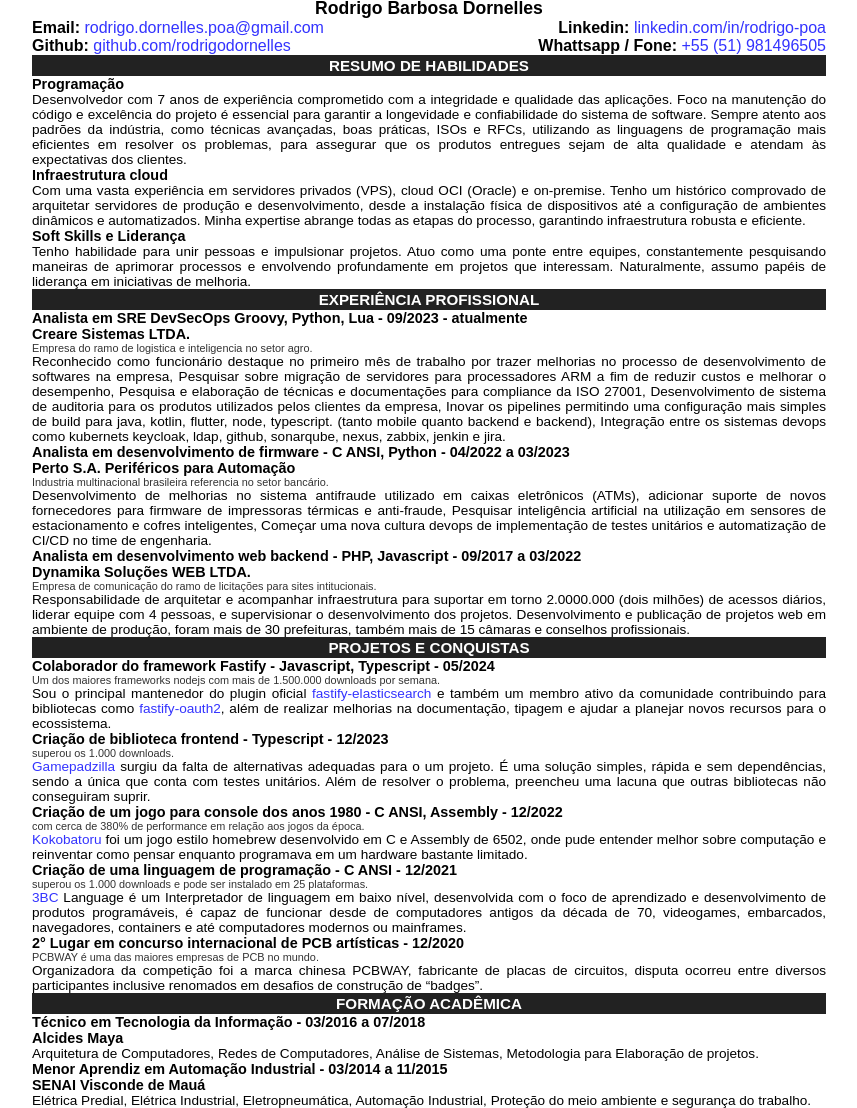
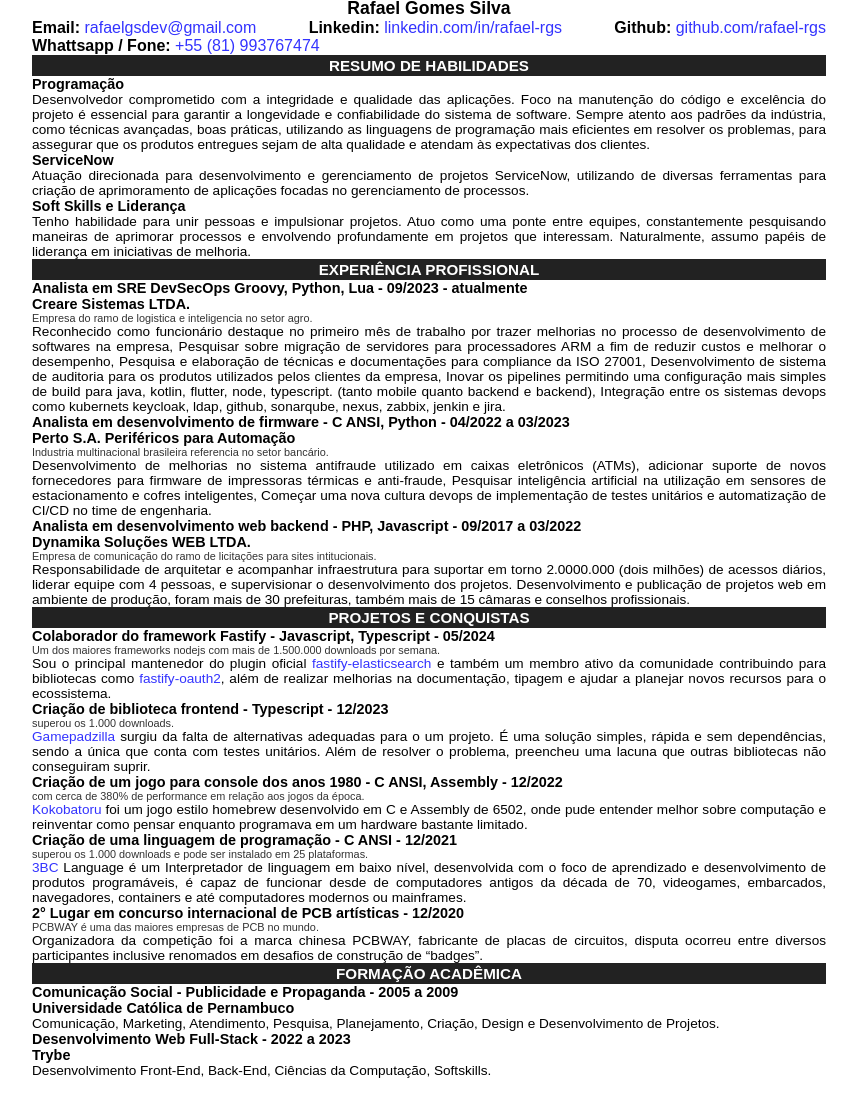
Before and after one commit to rafael-rgs/rafael-rgs.github.io, a plain HTML site: page index.html in a window 1280 px wide. Shown: the part 2-1110 px from the top of the page, without its empty margins (211-1068 px from the left). After the commit the page ends 1080 px from the top, so only its background shows below. Drawn offline with Linux system fonts and the light colour scheme.

Commit message:
updates index.html

```diff
--- a/index.html
+++ b/index.html
@@ -2,25 +2,18 @@
 <head> <link rel="stylesheet" href="style.css" /> </head>
 <html>
     <body>
-        <main><h1>Rodrigo Barbosa Dornelles</h1>
+        <main><h1>Rafael Gomes Silva</h1>
     <ul>
-    <li><strong>Email:</strong> <a href="mailto:rodrigo.dornelles.poa@gmail.com">rodrigo.dornelles.poa@gmail.com</a></li>
-    <li><strong>Linkedin:</strong> <a href="https://linkedin.com/in/rodrigo-poa">linkedin.com/in/rodrigo-poa</a></li>
-    <li><strong>Github:</strong> <a href="https://github.com/rodrigodornelles">github.com/rodrigodornelles</a></li>
-    <li><strong>Whattsapp / Fone:</strong> <a href="https://wa.me/+5551981496505">+55 (51) 981496505</a></li>
+    <li><strong>Email:</strong> <a href="mailto:rafaelgsdev@gmail.com">rafaelgsdev@gmail.com</a></li>
+    <li><strong>Linkedin:</strong> <a href="https://linkedin.com/in/rafael-rgs">linkedin.com/in/rafael-rgs</a></li>
+    <li><strong>Github:</strong> <a href="https://github.com/rafael-rgs">github.com/rafael-rgs</a></li>
+    <li><strong>Whattsapp / Fone:</strong> <a href="https://wa.me/+5581993767474">+55 (81) 993767474</a></li>
     </ul>
     <h2>Resumo de habilidades</h2>
     <h3>Programação</h3>
-    <p>Desenvolvedor com 7 anos de experiência comprometido com a integridade e qualidade das aplicações. Foco na manutenção do código e excelência do projeto é essencial para garantir a longevidade e confiabilidade do sistema de software. Sempre atento aos padrões da indústria, como técnicas avançadas, boas práticas, ISOs e RFCs, utilizando as linguagens de programação mais eficientes em resolver os problemas, para assegurar que os produtos entregues sejam de alta qualidade e atendam às expectativas dos clientes.</p>
-    <h3>Infraestrutura cloud</h3>
-    <p>Com uma vasta experiência em servidores privados (VPS), cloud OCI (Oracle) e on-premise. Tenho um histórico comprovado de arquitetar servidores de produção e desenvolvimento, desde a instalação física de dispositivos até a configuração de ambientes dinâmicos e automatizados. Minha expertise abrange todas as etapas do processo, garantindo infraestrutura robusta e eficiente.</p>
-    <!--
-
-    ### Desenvolvimento de jogos
-
-    Sou um entusiasta no desenvolvimento de jogos, com um profundo interesse em explorar como os jogos superam limitações técnicas através de novas mecânicas. No meu tempo livre, dedico-me a criar jogos homebrew para consoles antigos, desafiando minha criatividade e capacidade de extrair o máximo do hardware disponível.
-
-    -->
+    <p>Desenvolvedor comprometido com a integridade e qualidade das aplicações. Foco na manutenção do código e excelência do projeto é essencial para garantir a longevidade e confiabilidade do sistema de software. Sempre atento aos padrões da indústria, como técnicas avançadas, boas práticas, utilizando as linguagens de programação mais eficientes em resolver os problemas, para assegurar que os produtos entregues sejam de alta qualidade e atendam às expectativas dos clientes.</p>
+    <h3>ServiceNow</h3>
+    <p>Atuação direcionada para desenvolvimento e gerenciamento de projetos ServiceNow, utilizando de diversas ferramentas para criação de aprimoramento de aplicações focadas no gerenciamento de processos.</p>
     <h3>Soft Skills e Liderança</h3>
     <p><code>soft skills: artistic, curiosity, creativity, team work, resilience, work under pressure, presentation skills.</code></p>
     <p>Tenho habilidade para unir pessoas e impulsionar projetos. Atuo como uma ponte entre equipes, constantemente pesquisando maneiras de aprimorar processos e envolvendo profundamente em projetos que interessam. Naturalmente, assumo papéis de liderança em iniciativas de melhoria.</p>
@@ -67,10 +60,10 @@
     </blockquote>
     <p>Organizadora da competição foi a marca chinesa PCBWAY, fabricante de placas de circuitos, disputa ocorreu entre diversos participantes inclusive renomados em desafios de construção de “badges”.</p>
     <h2>Formação acadêmica <code>education</code></h2>
-    <h3>Técnico em Tecnologia da Informação - 03/2016 a 07/2018<br>Alcides Maya</h3>
-    <p>Arquitetura de Computadores, Redes de Computadores, Análise de Sistemas,  Metodologia para Elaboração de projetos.</p>
-    <h3>Menor Aprendiz em Automação Industrial - 03/2014 a 11/2015<br>SENAI Visconde de Mauá</h3>
-    <p>Elétrica Predial, Elétrica Industrial, Eletropneumática, Automação Industrial, Proteção do meio ambiente e segurança do trabalho.</p>
+    <h3>Comunicação Social - Publicidade e Propaganda - 2005 a 2009<br>Universidade Católica de Pernambuco</h3>
+    <p>Comunicação, Marketing, Atendimento, Pesquisa, Planejamento, Criação, Design e Desenvolvimento de Projetos.</p>
+    <h3>Desenvolvimento Web Full-Stack - 2022 a 2023<br>Trybe</h3>
+    <p>Desenvolvimento Front-End, Back-End, Ciências da Computação, Softskills.</p>
     </main>
 
 
```
